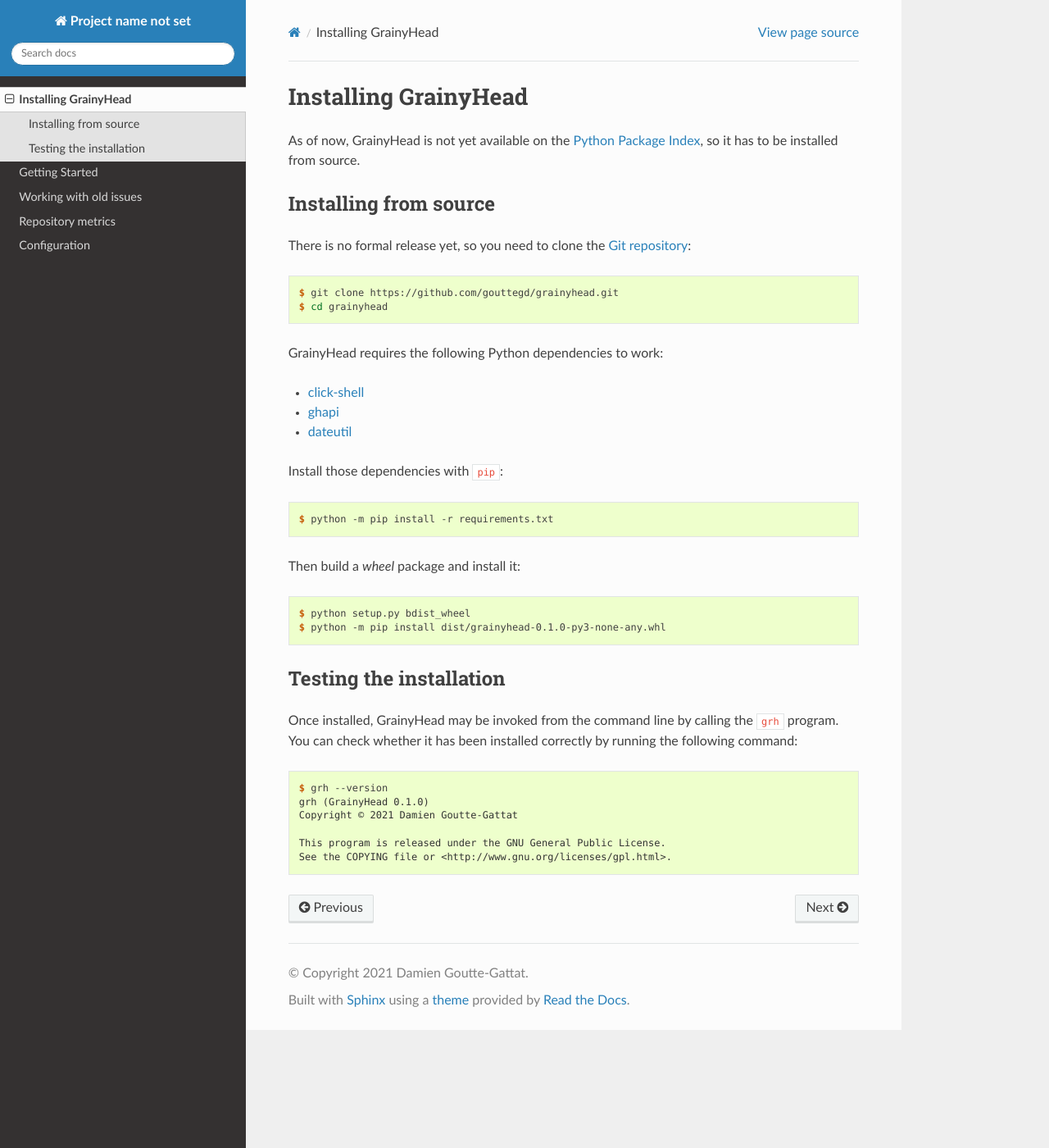
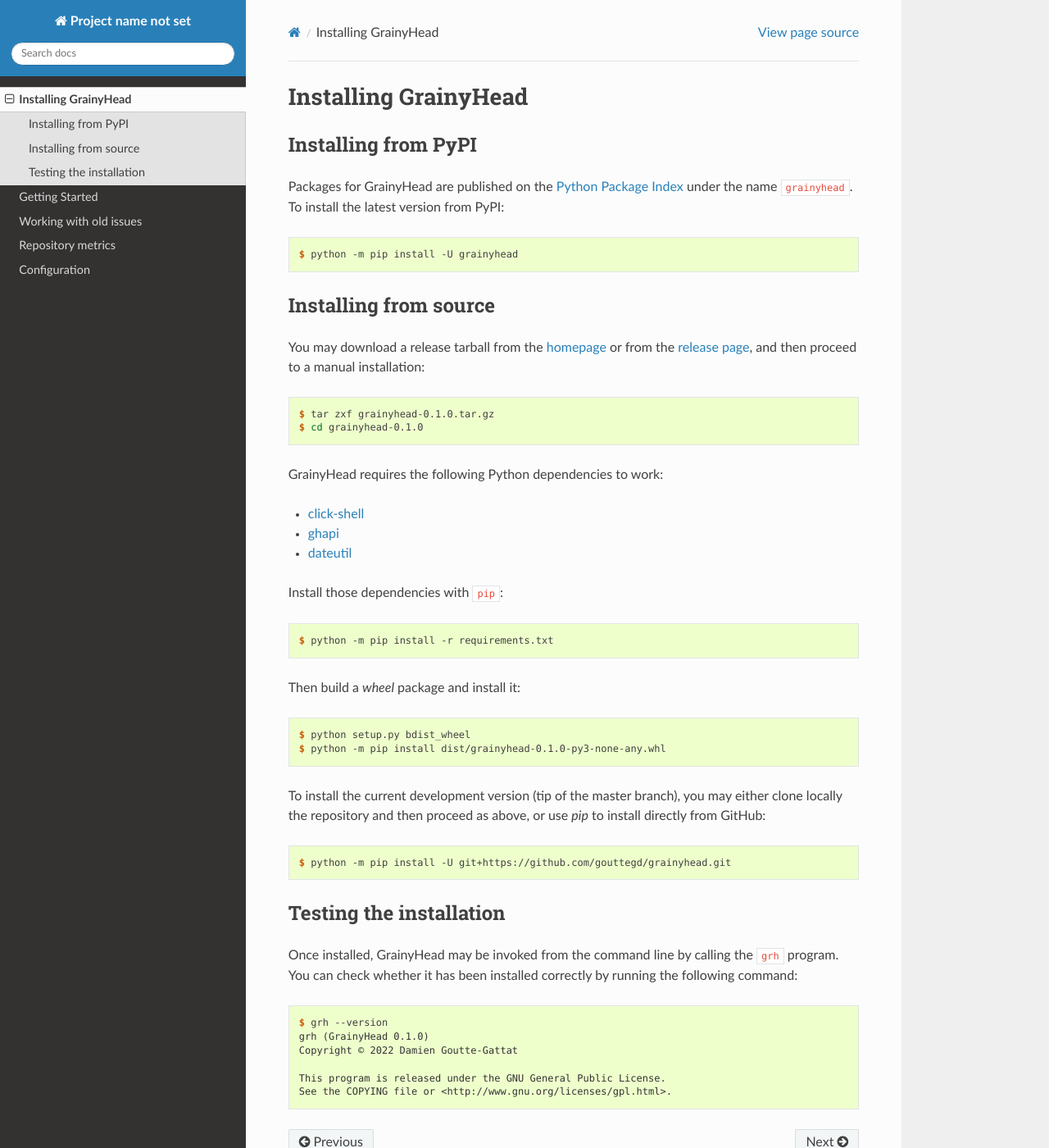
Before and after one commit to gouttegd/grainyhead, a Sphinx documentation site: the page built from docs/install.rst, in a window 1280 px wide and 1400 px high. Shown: the whole window at 82% size. Built offline with Sphinx 7.4.7 and the Read the Docs theme 2.0.0, drawn with Linux system fonts in a browser that asks for light colours; some of the changed text lies outside the part shown.

Commit message:
Prepare initial release.
Bump all copyright notices as needed. Update the documentation on how to
install, since a tarball release will soon be available and the package
will be uploaded on PyPI.

```diff
--- a/docs/conf.py
+++ b/docs/conf.py
@@ -3,7 +3,7 @@
 source_suffix = '.rst'
 master_doc = 'index'
 
-copyright = u'2021 Damien Goutte-Gattat'
+copyright = u'2021,2022 Damien Goutte-Gattat'
 author = u'Damien Goutte-Gattat <dpg44@cam.ac.uk>'
 
 language = 'en'
--- a/docs/install.rst
+++ b/docs/install.rst
@@ -2,23 +2,32 @@
 Installing GrainyHead
 *********************
 
-As of now, GrainyHead is not yet available on the `Python Package Index`_, so
-it has to be installed from source.
+Installing from PyPI
+====================
 
-.. _Python Package Index: https://pypi.org/
+Packages for GrainyHead are published on the `Python Package Index`_ under the
+name ``grainyhead``. To install the latest version from PyPI:
+
+.. _Python Package Index: https://pypi.org/project/grainyhead/
+
+.. code-block:: console
+
+   $ python -m pip install -U grainyhead
 
 
 Installing from source
 ======================
 
-There is no formal release yet, so you need to clone the `Git repository`_:
+You may download a release tarball from the `homepage`_ or from the
+`release page`_, and then proceed to a manual installation:
 
-.. _Git repository: https://github.com/gouttegd/grainyhead
+.. _homepage: https://incenp.org/dvlpt/grainyhead.html
+.. _release page: https://github.com/gouttegd/grainyhead/releases
 
 .. code-block:: console
 
-   $ git clone https://github.com/gouttegd/grainyhead.git
-   $ cd grainyhead
+   $ tar zxf grainyhead-0.1.0.tar.gz
+   $ cd grainyhead-0.1.0
 
 GrainyHead requires the following Python dependencies to work:
 
@@ -39,6 +48,14 @@
    $ python setup.py bdist_wheel
    $ python -m pip install dist/grainyhead-0.1.0-py3-none-any.whl
 
+To install the current development version (tip of the master branch), you may
+either clone locally the repository and then proceed as above, or use *pip* to
+install directly from GitHub:
+
+.. code-block:: console
+
+   $ python -m pip install -U git+https://github.com/gouttegd/grainyhead.git
+
 
 Testing the installation
 ========================
@@ -51,7 +68,7 @@
 
    $ grh --version
    grh (GrainyHead 0.1.0)
-   Copyright © 2021 Damien Goutte-Gattat
+   Copyright © 2022 Damien Goutte-Gattat
 
    This program is released under the GNU General Public License.
    See the COPYING file or <http://www.gnu.org/licenses/gpl.html>.
```
Also changed, not shown: setup.py (+9 -3 lines), docs/configuration.rst (line endings or trailing spaces), 5 other files.
